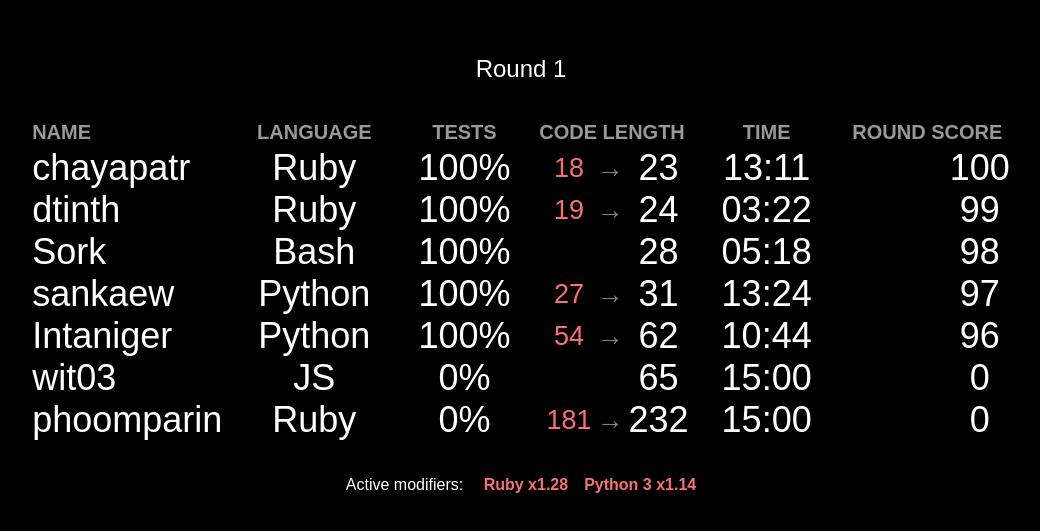
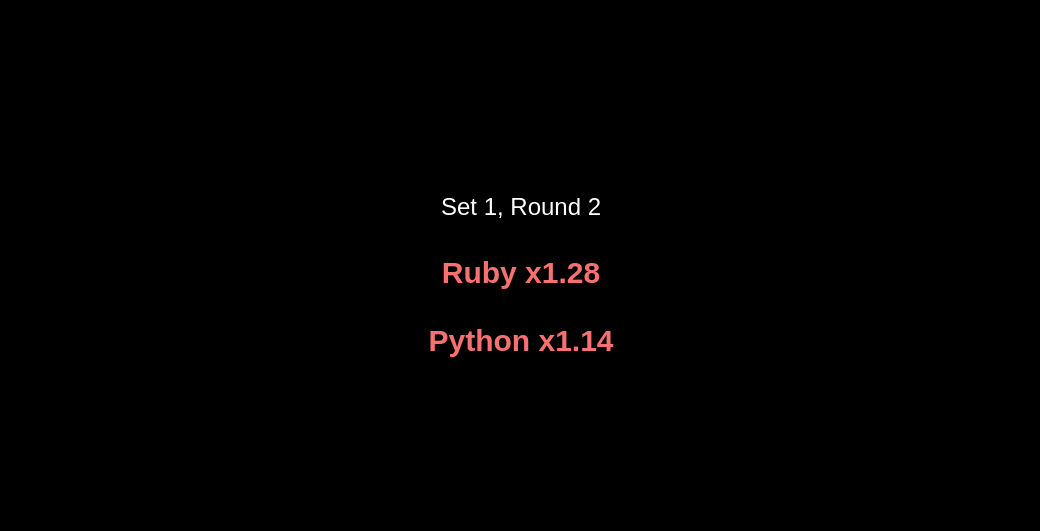
Before and after one commit to showdownspace/codegolfparty-live, a Svelte app: page / in a window 1280 px wide. Shown: the part 125-656 px from the top of the page, without its empty margins (119-1159 px from the left). Built offline with nearby package versions, Linux system fonts and the light colour scheme.

Commit message:
Show info

```diff
--- a/src/App.svelte
+++ b/src/App.svelte
@@ -1,11 +1,13 @@
 <script lang="ts">
-  import type { Modifier } from "./model";
+  import type { Lang, Modifier } from "./model";
 
-  import { bonusClass, buffClass, nerfClass, view } from "./viewModel";
-  const mapLang = {
-    "Python 3": "Python",
-    JavaScript: "JS",
-  };
+  import {
+    bonusClass,
+    buffClass,
+    mysteryClass,
+    nerfClass,
+    view,
+  } from "./viewModel";
   function formatSize(x: number) {
     if (!Number.isFinite(x)) {
       return "---";
@@ -19,27 +21,38 @@
     if (m === "buff") return buffClass;
     if (m === "nerf") return nerfClass;
     if (m === "bonus") return bonusClass;
+    if (m === "mystery") return mysteryClass;
     return "";
   }
 </script>
 
-{#if view.type === "round"}
-  <div class="fixed inset-0 flex flex-col">
-    <div class="flex flex-auto flex-col gap-8 items-center justify-center">
-      <h1 class="text-2xl">Round {view.roundNumber}</h1>
+<div class="fixed inset-0 flex flex-col">
+  <div class="flex flex-auto flex-col gap-8 items-center justify-center">
+    {#if view.type === "round-info"}
+      <h1 class="text-2xl">Set {view.setNumber}, Round {view.roundNumber}</h1>
+
+      {#each view.modifiers as mod}
+        <span class="text-3xl font-bold {modifierClass(mod.type)}">
+          {mod.name}
+        </span>
+      {:else}
+        <span class="text-3xl">No modifiers</span>
+      {/each}
+    {:else if view.type === "round-result"}
+      <h1 class="text-2xl">Set {view.setNumber}, Round {view.roundNumber}</h1>
       <table class="text-4xl font-extralight">
         <thead>
           <tr>
             <th class="uppercase opacity-60 text-left text-xl">Name</th>
             <th class="uppercase opacity-60 text-center text-xl">Language</th>
             <th class="uppercase opacity-60 text-center text-xl">Tests</th>
-            <th class="uppercase opacity-60 text-center text-xl" colspan="3"
-              >Code Length</th
-            >
+            <th class="uppercase opacity-60 text-center text-xl" colspan="3">
+              Code Length
+            </th>
             <th class="uppercase opacity-60 text-center text-xl">Time</th>
-            <th class="uppercase opacity-60 text-center text-xl" colspan="3"
-              >Round Score</th
-            >
+            <th class="uppercase opacity-60 text-center text-xl" colspan="3">
+              Round Score
+            </th>
           </tr>
         </thead>
         <tbody>
@@ -49,7 +62,7 @@
                 {formatName(row.nickname)}
               </td>
               <td class="px-6 text-center">
-                {mapLang[row.language] || row.language}
+                {row.displayLanguage}
               </td>
               <td class="px-6 text-center">
                 {row.score}
@@ -108,11 +121,7 @@
           None
         {/each}
       </div>
-    </div>
-  </div>
-{:else if view.type === "set-ranking"}
-  <div class="fixed inset-0 flex flex-col">
-    <div class="flex flex-auto flex-col gap-8 items-center justify-center">
+    {:else if view.type === "set-ranking"}
       <h1 class="text-2xl">Set {view.setNumber}</h1>
       <table class="text-4xl font-extralight">
         <thead>
@@ -136,6 +145,6 @@
           {/each}
         </tbody>
       </table>
-    </div>
+    {/if}
   </div>
-{/if}
+</div>
--- a/src/data.ts
+++ b/src/data.ts
@@ -7,9 +7,10 @@
 export function gameData(game: Game) {
   game.newRound({
     langAutoBalance: "currentRound",
+    bonuses: {
+      JavaScript: 5,
+    },
   });
-  // game.setLanguageMultiplier("Ruby", 2);
-  // game.setLanguageMultiplier("JavaScript", 0.25);
 
   game.play([
     {
@@ -73,5 +74,9 @@
   // console.log(game.view.modifiers!);
 
   // Uncomment to show set ranking
-  // game.showSetRanking();
+  game.showSetRanking();
+
+  game.newRound({
+    langAutoBalance: "allRounds",
+  });
 }
--- a/src/model.ts
+++ b/src/model.ts
@@ -28,6 +28,15 @@
   | "TypeScript"
   | "VB.NET";
 
+const mapLang: Partial<Record<Lang, string>> = {
+  "Python 3": "Python",
+  JavaScript: "JS",
+};
+
+function formatLang(lang: string) {
+  return mapLang[lang as Lang] || lang;
+}
+
 interface CodinGameResult {
   nickname: string;
   userId: string;
@@ -38,6 +47,7 @@
 }
 
 interface ProcessedResult extends CodinGameResult {
+  displayLanguage: string;
   languageMultiplier?: number;
   originalCount: number;
   adjustedCount: number;
@@ -82,20 +92,26 @@
   config: RoundConfig;
 }
 
-interface RoundSettings extends RoundConfig {}
-
-export type View = RoundView | NoneView | SetRankingView;
-
-export interface RoundView {
-  type: "round";
-  results: ProcessedResult[];
-  modifiers: Modifier[];
-  roundNumber: number;
-}
+export type View = RoundResultView | RoundInfoView | NoneView | SetRankingView;
 
 export interface Modifier {
   name: string;
   type: "nerf" | "buff" | "bonus" | "mystery";
+}
+
+export interface RoundResultView {
+  type: "round-result";
+  results: ProcessedResult[];
+  modifiers: Modifier[];
+  roundNumber: number;
+  setNumber: number;
+}
+
+export interface RoundInfoView {
+  type: "round-info";
+  modifiers: Modifier[];
+  roundNumber: number;
+  setNumber: number;
 }
 
 export interface SetRankingView {
@@ -173,10 +189,18 @@
       config: config,
     };
     this.nextRoundNumber += 1;
+
+    // Display
+    this.view = {
+      type: "round-info",
+      modifiers: this.getEffectiveModifiers().modifiers,
+      setNumber: this.currentRound.setNumber,
+      roundNumber: this.currentRound.roundNumber,
+    };
   }
 
   private getEffectiveModifiers(
-    currentRoundStats: RoundLanguageUsageStats
+    currentRoundStats?: RoundLanguageUsageStats
   ): EffectiveModifiers {
     const modifiers: Modifier[] = [];
     const multipliers = this.currentRound.config.multipliers ?? {};
@@ -186,26 +210,31 @@
       multipliers[lang] = multiplier;
     };
     switch (this.currentRound.config.langAutoBalance) {
-      case "allRounds":
+      case "allRounds": {
         this.computeLangUsagePenalty(this.languageUsageStats.total, apply);
         break;
-      case "currentRound":
-        this.computeLangUsagePenalty(currentRoundStats.langs, apply);
+      }
+      case "currentRound": {
+        this.computeLangUsagePenalty(currentRoundStats?.langs || {}, apply);
+        if (!currentRoundStats) {
+          modifiers.push({
+            name: "Auto-balance x??",
+            type: "mystery",
+          });
+        }
         break;
-      case "lastRound":
-        this.computeLangUsagePenalty(
-          this.languageUsageStats.history[
-            this.languageUsageStats.history.length - 1
-          ].langs,
-          apply
-        );
+      }
+      case "lastRound": {
+        const history = this.languageUsageStats.history;
+        this.computeLangUsagePenalty(history[history.length - 1].langs, apply);
         break;
+      }
     }
 
-    for (const [language, multiplier] of Object.entries(multipliers)) {
+    for (const [lang, multiplier] of Object.entries(multipliers)) {
       if (multiplier !== 1) {
         modifiers.push({
-          name: `${language} x${multiplier}`,
+          name: `${formatLang(lang)} x${multiplier}`,
           type: multiplier > 1 ? "nerf" : "buff",
         });
       }
@@ -214,7 +243,7 @@
     const bonuses = this.currentRound.config.bonuses || {};
     for (const [lang, bonus] of Object.entries(bonuses)) {
       modifiers.push({
-        name: `${lang} +${bonus}`,
+        name: `${formatLang(lang)} +${bonus}`,
         type: "bonus",
       });
     }
@@ -244,6 +273,7 @@
 
     // Calculate & Apply multipliers
     for (const row of results) {
+      row.displayLanguage = formatLang(row.language as Lang);
       row.languageMultiplier = multipliers[row.language as Lang] ?? 1;
       row.originalCount = +(row.criterion || Infinity);
       row.adjustedCount = row.originalCount * (row.languageMultiplier ?? 1);
@@ -300,9 +330,10 @@
 
     // Display
     this.view = {
-      type: "round",
+      type: "round-result",
       results,
       modifiers,
+      setNumber: this.currentRound.setNumber,
       roundNumber: this.currentRound.roundNumber,
     };
 
--- a/src/viewModel.ts
+++ b/src/viewModel.ts
@@ -9,3 +9,4 @@
 export const buffClass = "text-green-400";
 export const nerfClass = "text-red-400";
 export const bonusClass = "text-yellow-400";
+export const mysteryClass = "text-violet-400";
```
